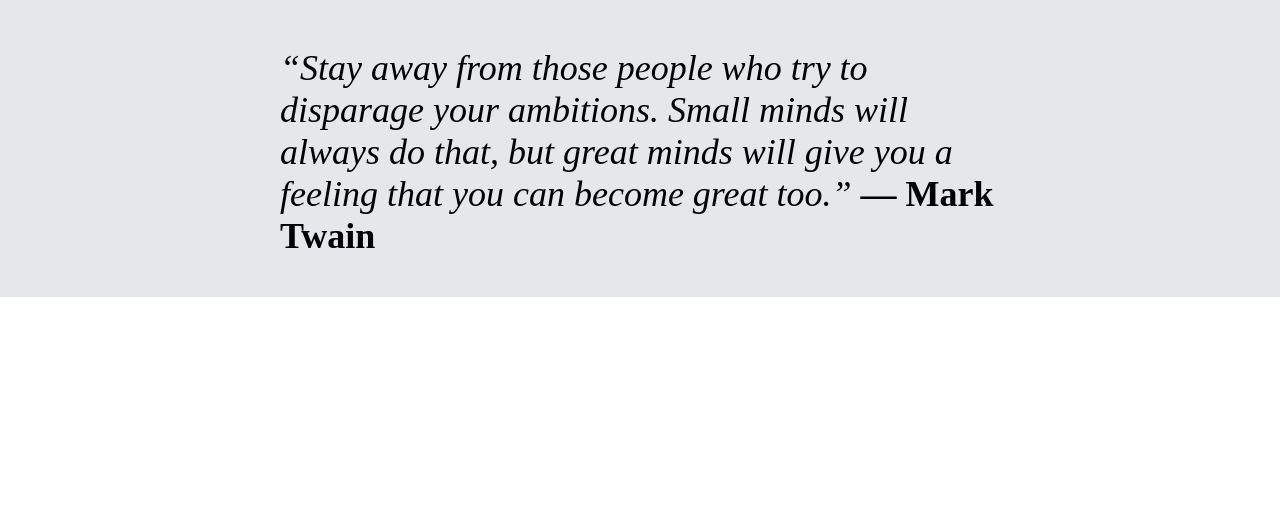
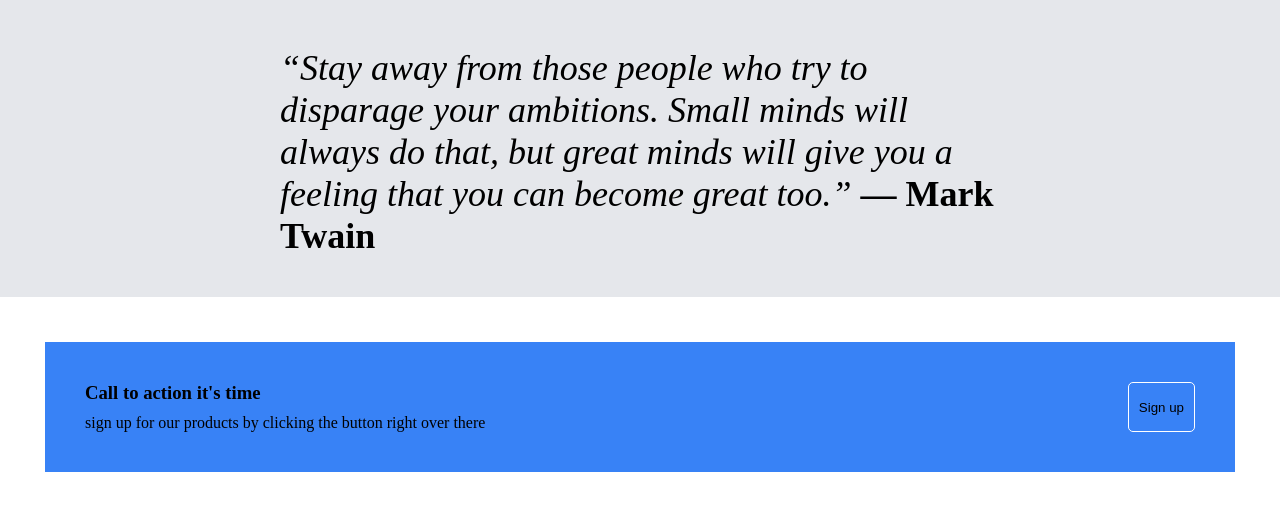
Before and after one commit to IRASUBIZA-Elyse/Landing-Page, a plain HTML site: page index.html in a window 1280 px wide. Shown: the part 473-984 px from the top of the page. Before the commit the page ends 800 px from the top, so only its background shows below. Drawn offline with Linux system fonts and the light colour scheme.

Commit message:
added classes on the section 4

```diff
--- a/index.html
+++ b/index.html
@@ -65,8 +65,17 @@
           </div>
         </div>
     </div>
-    <div class="section-4"></div>
 
+    <!-- section-4 -->
+    <div class="section-4">
+        <div class="container-2">
+        <div class="action-1">
+            <h3 class="name">Call to action it's time</h3>
+            <p>sign up for our products by clicking the button right over there</p>
+        </div>
+        <button class="btn-blue">Sign up</button>
+    </div>
+    </div>
     <!-- <footer id="footer">
         <p>Copyright &copy The Odin Project 2023</p>
     </footer> -->
```
